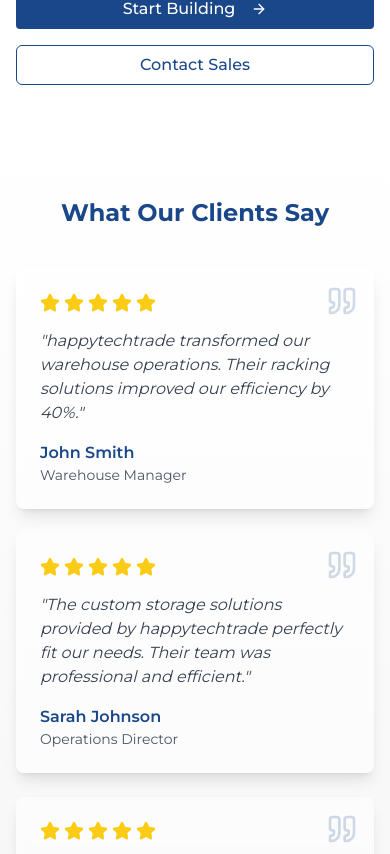
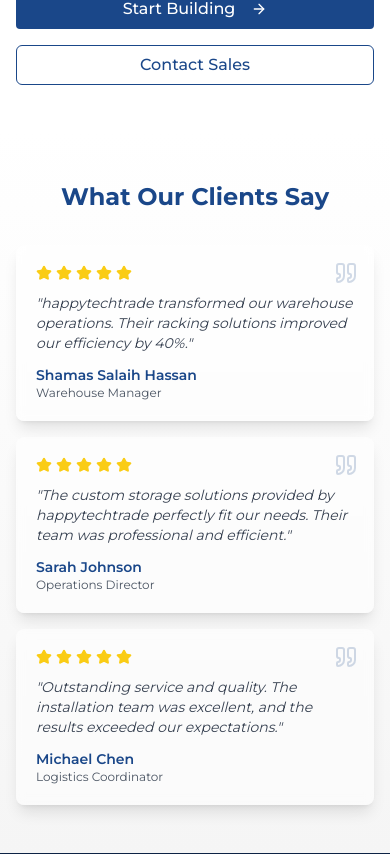
Before and after one commit to Shamas-Ur-Rehman/lazio-replica-builder-site, a React (Vite) app: page / in a window 390 px wide. Shown: the part 1550-2404 px from the top of the page. Built offline with nearby package versions, Linux system fonts and the light colour scheme.

Commit message:
Refactor: Implement responsiveness and name change
Update the application to be fully responsive and include the name "Shamas salaih Hassan".

```diff
--- a/src/components/Testimonials.tsx
+++ b/src/components/Testimonials.tsx
@@ -5,7 +5,7 @@ import { Star, Quote } from "lucide-react";
 
 const testimonials = [
   {
-    name: "John Smith",
+    name: "Shamas Salaih Hassan",
     role: "Warehouse Manager",
     content: "happytechtrade transformed our warehouse operations. Their racking solutions improved our efficiency by 40%.",
     rating: 5,
@@ -26,28 +26,43 @@ const testimonials = [
 
 const Testimonials = () => {
   return (
-    <section className="py-16 bg-gradient-to-b from-white to-lazioGray">
+    <section className="py-12 sm:py-16 md:py-20 bg-gradient-to-b from-white to-lazioGray">
       <div className="container mx-auto px-4">
-        <h2 className="text-2xl sm:text-3xl md:text-4xl font-bold text-lazioBlue mb-10 text-center">
+        <h2 className="text-2xl sm:text-3xl md:text-4xl font-bold text-lazioBlue mb-8 sm:mb-10 text-center">
           What Our Clients Say
         </h2>
-        <div className="grid grid-cols-1 md:grid-cols-2 lg:grid-cols-3 gap-6 md:gap-8">
+        <div className="grid grid-cols-1 sm:grid-cols-2 lg:grid-cols-3 gap-4 sm:gap-6 md:gap-8">
           {testimonials.map((testimonial, index) => (
-            <Card key={index} className="relative backdrop-blur-sm bg-white/50 border-none shadow-lg hover:shadow-xl transition-shadow duration-300">
-              <CardContent className="p-6">
-                <Quote className="h-8 w-8 text-lazioBlue opacity-20 absolute top-4 right-4" />
-                <div className="flex space-x-1 mb-4">
+            <Card
+              key={index}
+              className="
+                relative
+                backdrop-blur-sm
+                bg-white/50
+                border-none
+                shadow-lg
+                hover:shadow-xl
+                transition-shadow
+                duration-300
+                w-full
+                max-w-sm
+                mx-auto
+              "
+            >
+              <CardContent className="p-5 sm:p-6">
+                <Quote className="h-6 sm:h-8 w-6 sm:w-8 text-lazioBlue opacity-20 absolute top-4 right-4" />
+                <div className="flex space-x-1 mb-3 sm:mb-4">
                   {[...Array(testimonial.rating)].map((_, i) => (
                     <Star
                       key={i}
-                      className="h-5 w-5 text-yellow-400 fill-current"
+                      className="h-4 w-4 sm:h-5 sm:w-5 text-yellow-400 fill-current"
                     />
                   ))}
                 </div>
-                <p className="text-gray-700 mb-4 italic">"{testimonial.content}"</p>
-                <div className="mt-4">
-                  <p className="font-semibold text-lazioBlue">{testimonial.name}</p>
-                  <p className="text-sm text-gray-600">{testimonial.role}</p>
+                <p className="text-sm sm:text-base text-gray-700 mb-3 sm:mb-4 italic">"{testimonial.content}"</p>
+                <div className="mt-3 sm:mt-4">
+                  <p className="text-sm sm:text-base font-semibold text-lazioBlue">{testimonial.name}</p>
+                  <p className="text-xs sm:text-sm text-gray-600">{testimonial.role}</p>
                 </div>
               </CardContent>
             </Card>
```
